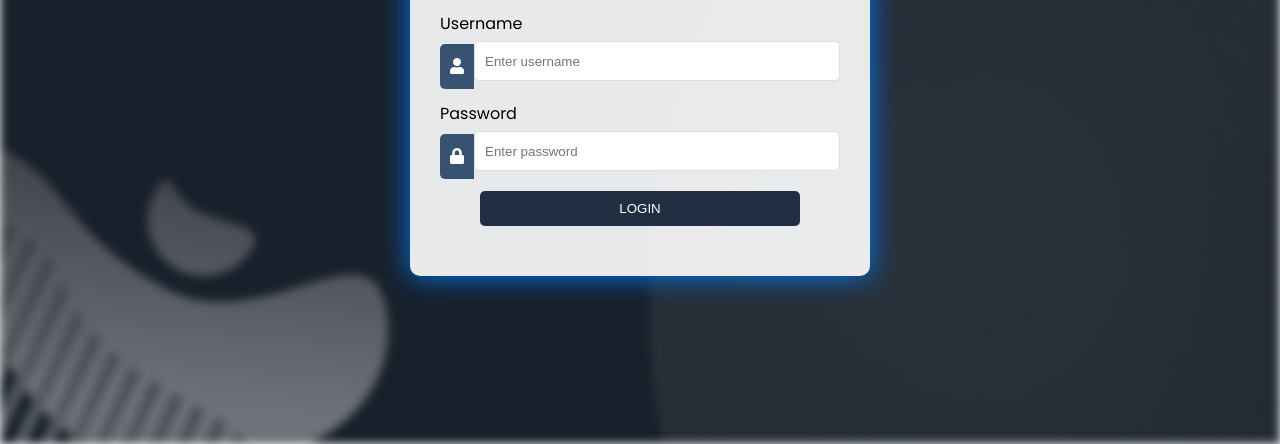
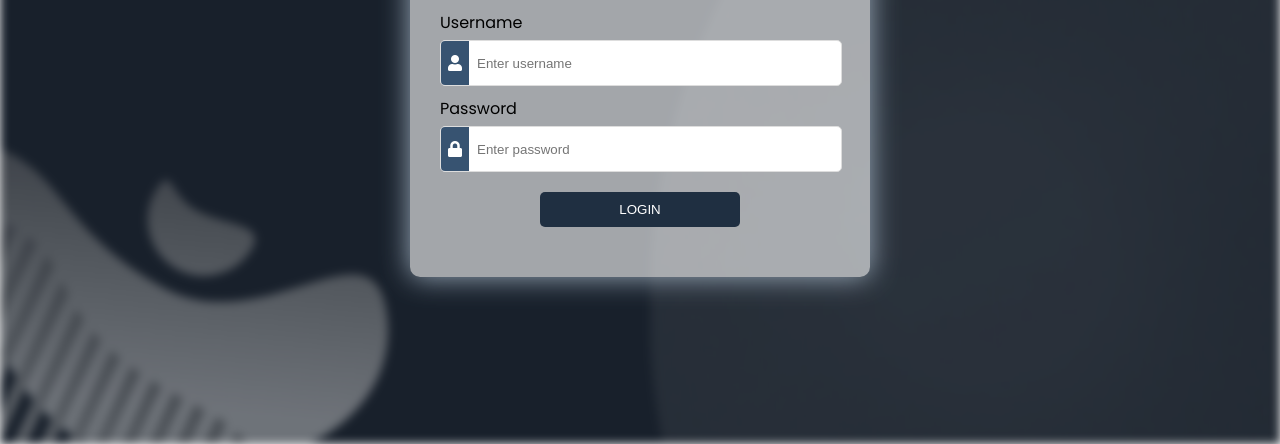
Before and after one commit to ssomry/assign1, a website: page Frontend/public/index.html in a window 1280 px wide. Shown: the part 356-800 px from the top of the page. Drawn offline with Linux system fonts and the light colour scheme.

```diff
--- a/Frontend/public/css/styles.css
+++ b/Frontend/public/css/styles.css
@@ -23,6 +23,10 @@
     z-index: 1; /* ให้ภาพพื้นหลังอยู่ด้านล่าง */
 }
 
+.bg-image {
+    animation: backgroundMove 30s ease infinite; /* เคลื่อนที่พื้นหลัง */
+}
+
 .logo {
     display: block; /* ทำให้โลโก้แสดงเป็นบล็อก */
     margin: 0 auto 20px; /* จัดกลางและเพิ่มระยะห่างด้านล่าง */
@@ -34,7 +38,7 @@
     max-width: 400px; /* เปลี่ยนเป็น max-width เพื่อไม่ให้เกินขอบ */
     width: 100%; /* ทำให้กล่องยืดตามขนาดหน้าจอ */
     padding: 30px; /* ปรับ padding */
-    background-color: rgba(255, 255, 255, 0.9); /* เพิ่มความโปร่งแสง */
+    background-color: rgba(255, 255, 255, 0.6); /* เพิ่มความโปร่งแสง */
     border-radius: 10px;
     box-shadow: 0 4px 20px rgba(0, 0, 0, 0.2);
     position: relative; /* ให้ container อยู่เหนือภาพพื้นหลัง */
@@ -47,7 +51,7 @@
         box-shadow: 0 0 20px rgba(0, 123, 255, 0.5); /* เอฟเฟกต์เรืองแสงเริ่มต้น */
     }
     100% {
-        box-shadow: 0 0 30px rgba(0, 123, 255, 1); /* เอฟเฟกต์เรืองแสงเมื่อเต็ม */
+        box-shadow: 0 0 30px rgb(169, 181, 193); /* เอฟเฟกต์เรืองแสงเมื่อเต็ม */
     }
 }
 
@@ -65,37 +69,31 @@
 
 .input-group {
     display: flex;
-    align-items: center; /* จัดให้ไอคอนอยู่กลางกับ input */
-    margin-bottom: 10px; /* เพิ่มระยะห่างระหว่าง input แต่ละช่อง */
+    align-items: center;
+    margin-bottom: 10px;
+    width: 100%;
+    border: 0.5px solid #ddd;
+    border-radius: 5px;
+    overflow: hidden;
+    background-color: white; /* เพิ่มพื้นหลังสีขาวให้กับกล่อง input */
 }
 
 .input-group-text {
-    background-color: #375371; /* สีพื้นหลังของไอคอน */
-    border: none; /* ปิดกรอบของไอคอน */
-    color: white; /* สีของไอคอน */
-    height: 45px; /* กำหนดความสูงให้เหมือนกับ input */
-    display: flex; /* ใช้ flexbox */
-    align-items: center; /* จัดให้ไอคอนอยู่กลาง */
-    justify-content: center; /* จัดให้ไอคอนอยู่กลาง */
-    border-radius: 5px 0 0 5px; /* ทำให้มุมซ้ายของไอคอนมน */
-    padding: 0 10px; /* เพิ่ม padding ข้างใน */
+    background-color: #375371;
+    color: white;
+    padding: 7px;
+    display: flex;
+    align-items: center;
+    justify-content: center;
+    height: 30px; /* ให้ไอคอนมีความสูงเท่ากับ input */
 }
 
-input {
-    width: 100%;
-    height: 40px; /* กำหนดความสูงให้ตรงกับไอคอน */
-    padding: 10px; /* เพิ่ม padding */
-    border: 1px solid #ddd; /* สีกรอบ */
-    border-radius: 0 5px 5px 0; /* ทำให้มุมขวาของ input มน */
-    box-sizing: border-box; /* ทำให้ padding และ border ไม่ทำให้ขนาดเพิ่ม */
-}
-
-.bg-image {
-    animation: backgroundMove 30s ease infinite; /* เคลื่อนที่พื้นหลัง */
-}
-
-button {
-    transition: background-color 0.3s, transform 0.2s; /* เพิ่ม transition */
+input.form-control {
+    flex-grow: 1;
+    border: none;
+    padding: 8px;
+    height: 30px; /* ปรับความสูงให้เหมือนกัน */
+    box-sizing: border-box;
 }
 
 input:hover {
@@ -103,11 +101,13 @@
     box-shadow: 0 0 5px rgba(0, 123, 255, 0.5); /* เพิ่มเงา */
 }
 
-h1 {
-    animation: float 2s infinite; /* เพิ่มการเคลื่อนไหวให้กับหัวข้อ */
+input:focus {
+    border-color: #b1b6bb; /* เปลี่ยนสีกรอบเมื่อ focus */
+    outline: none; /* ปิด outline */
 }
 
 h1 {
+    animation: float 2s infinite; /* เพิ่มการเคลื่อนไหวให้กับหัวข้อ */
     text-align: center;
     margin-bottom: 20px;
     color: #333;
@@ -118,22 +118,8 @@
     margin: 10px 0 5px;
 }
 
-input {
-    width: 100%;
-    padding: 10px;
-    margin-bottom: 10px;
-    border: 1px solid #ddd;
-    border-radius: 5px;
-    box-sizing: border-box; /* ทำให้ padding และ border ไม่ทำให้ขนาดเพิ่ม */
-}
-
-input:focus {
-    border-color: #b1b6bb; /* เปลี่ยนสีกรอบเมื่อ focus */
-    outline: none; /* ปิด outline */
-}
-
 button {
-    width: 80%;
+    width: 50%;
     padding: 10px;
     background-color: rgb(31, 47, 65);
     border: none;
@@ -141,8 +127,12 @@
     border-radius: 5px; /* ปรับมุมให้มน */
     cursor: pointer;
     transition: background-color 0.3s; /* เพิ่ม transition */
-    margin: 8px auto;
+    margin: 20px auto;
     display: block; /* เพิ่มระยะห่างระหว่างปุ่ม */
+}
+
+button {
+    transition: background-color 0.3s, transform 0.2s; /* เพิ่ม transition */
 }
 
 button:hover {
--- a/Frontend/public/index.html
+++ b/Frontend/public/index.html
@@ -12,7 +12,7 @@
     <div class="bg-image"></div> <!-- ภาพพื้นหลัง -->
     <div class="login-container">
         <img src="img/logo-tu.png" alt="TU Logo" class="logo"> <!-- โลโก้ -->
-        <h1>LOGIN</h1>
+        <h1>TU LOGIN</h1>
         <form class="login-form" onsubmit="submitLogin(event)">
             <div class="mb-3">
                 <label for="username" class="form-label">Username</label>
```
Also changed, not shown: 2 other files.
